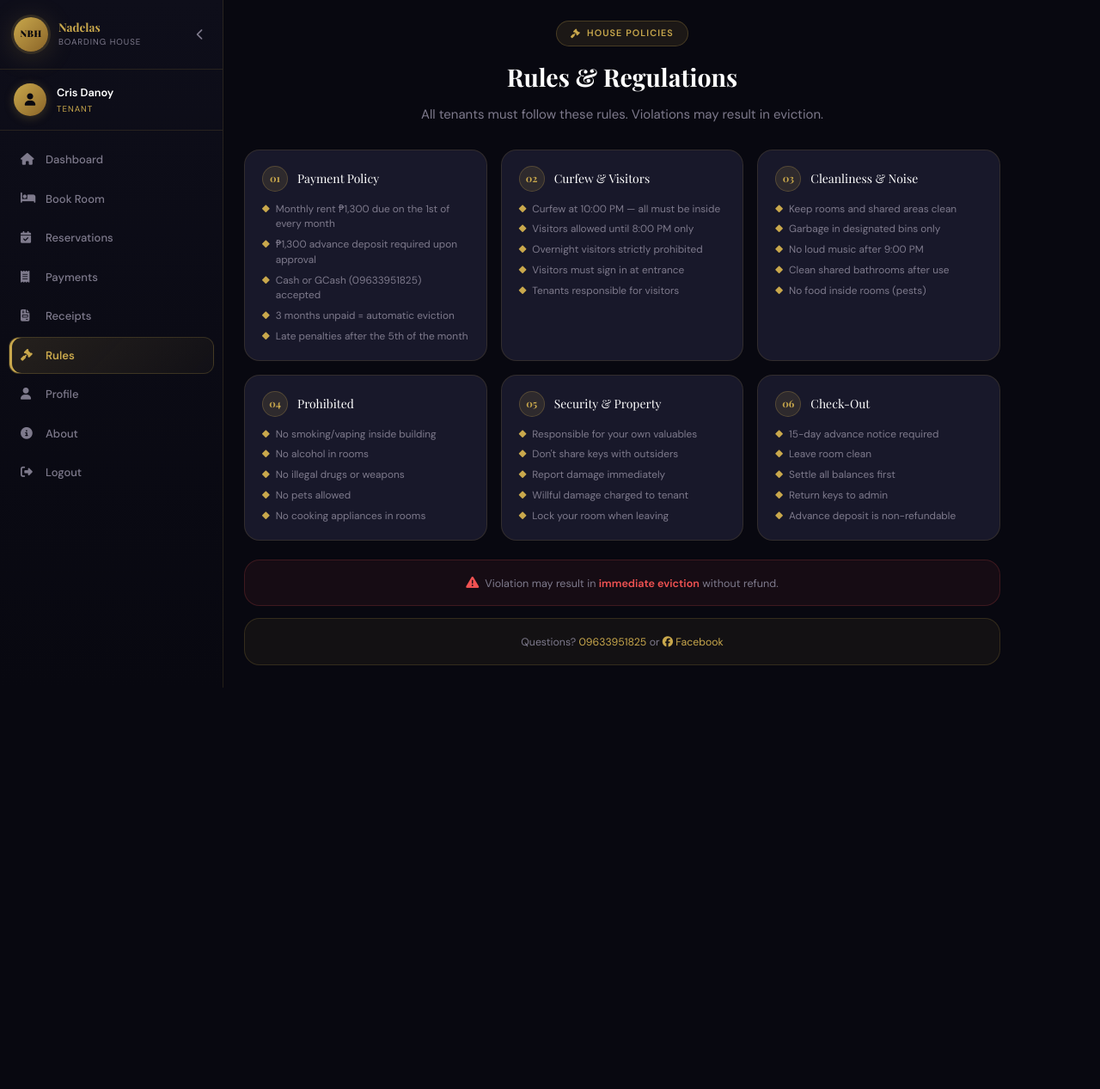
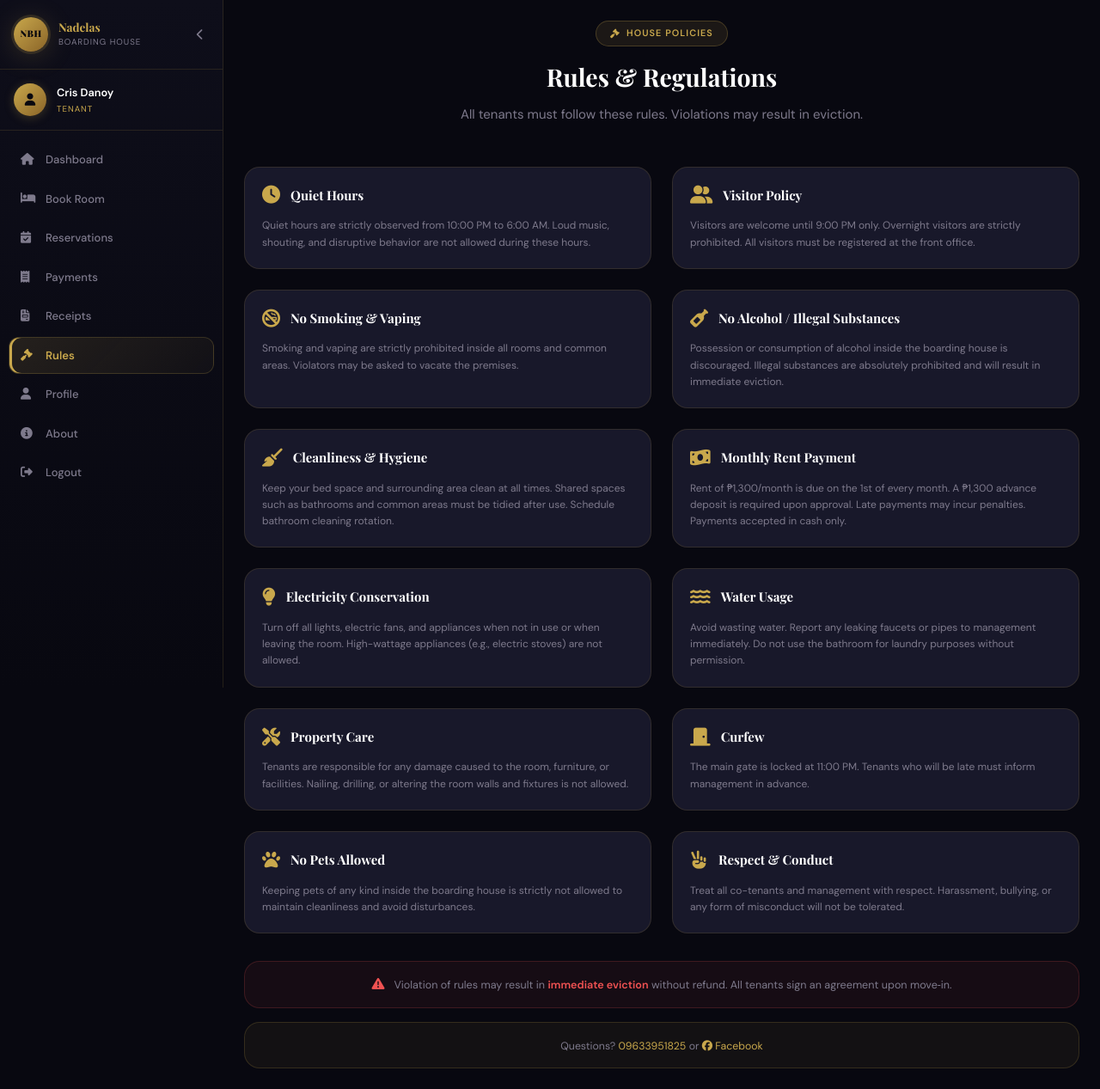
Before and after one commit to crisdanoy9-art/boarding-house, a PHP site: page /boarding-house-system/user/rules.php in a window 1280 px wide. Shown: the whole page at 86% size. Before the commit the page ends 800 px from the top, so only its background shows below. Run offline with PHP 8.4, Linux system fonts and the light colour scheme; a user stored in the database is signed in; data comes from the database, SQL or seed files in the repository; some libraries are stand-ins or nearby versions.

Commit message:
rules  adjustment

```diff
--- a/user/rules.php
+++ b/user/rules.php
@@ -1,12 +1,55 @@
-<?php require_once __DIR__.'/../includes/session.php'; requireLogin(); $pageTitle='House Rules'; include __DIR__.'/../includes/header.php'; include __DIR__.'/../includes/tenant_nav.php'; ?>
-<div style="max-width:880px;"><div style="text-align:center;margin-bottom:28px;"><span style="display:inline-flex;align-items:center;gap:7px;padding:5px 16px;border-radius:99px;background:rgba(201,168,76,.1);border:1px solid rgba(201,168,76,.25);font-size:.72rem;font-weight:700;color:var(--gold);text-transform:uppercase;letter-spacing:.1em;margin-bottom:12px;"><i class="fas fa-gavel"></i> House Policies</span><h1 style="font-family:var(--font-display);font-size:1.9rem;color:var(--white);margin-bottom:8px;">Rules & Regulations</h1><p style="color:var(--muted);">All tenants must follow these rules. Violations may result in eviction.</p></div>
-<div style="display:grid;grid-template-columns:repeat(auto-fit,minmax(270px,1fr));gap:16px;margin-bottom:22px;">
-<?php foreach([['01','Payment Policy','peso-sign',['Monthly rent ₱1,300 due on the 1st of every month','₱1,300 advance deposit required upon approval','Cash or GCash (09633951825) accepted','3 months unpaid = automatic eviction','Late penalties after the 5th of the month']],['02','Curfew & Visitors','clock',['Curfew at 10:00 PM — all must be inside','Visitors allowed until 8:00 PM only','Overnight visitors strictly prohibited','Visitors must sign in at entrance','Tenants responsible for visitors']],['03','Cleanliness & Noise','broom',['Keep rooms and shared areas clean','Garbage in designated bins only','No loud music after 9:00 PM','Clean shared bathrooms after use','No food inside rooms (pests)']],['04','Prohibited','ban',['No smoking/vaping inside building','No alcohol in rooms','No illegal drugs or weapons','No pets allowed','No cooking appliances in rooms']],['05','Security & Property','shield-alt',['Responsible for your own valuables','Don\'t share keys with outsiders','Report damage immediately','Willful damage charged to tenant','Lock your room when leaving']],['06','Check-Out','door-open',['15-day advance notice required','Leave room clean','Settle all balances first','Return keys to admin','Advance deposit is non-refundable']]] as [$n,$t,$i,$items]): ?>
-<div class="rule-card-tenant"><div class="rule-card-header"><div class="rule-num"><?= $n ?></div><div style="font-family:var(--font-display);color:var(--white);font-size:.93rem;"><?= $t ?></div></div><ul class="rule-list"><?php foreach($items as $item): ?><li><i class="fas fa-diamond"></i><?= $item ?></li><?php endforeach; ?></ul></div>
-<?php endforeach; ?>
+<?php
+require_once __DIR__ . '/../includes/session.php';
+requireLogin();
+$pageTitle = 'House Rules';
+include __DIR__ . '/../includes/header.php';
+include __DIR__ . '/../includes/tenant_nav.php';
+?>
+
+<div style="max-width:1200px;margin:0 auto;">
+    <div style="text-align:center;margin-bottom:48px;">
+        <span style="display:inline-flex;align-items:center;gap:7px;padding:5px 16px;border-radius:99px;background:rgba(201,168,76,.1);border:1px solid rgba(201,168,76,.25);font-size:.72rem;font-weight:700;color:var(--gold);text-transform:uppercase;letter-spacing:.1em;margin-bottom:12px;">
+            <i class="fas fa-gavel"></i> House Policies
+        </span>
+        <h2 class="section-title" style="font-size:1.9rem;color:var(--white);margin-bottom:8px;">Rules & Regulations</h2>
+        <p class="section-sub" style="color:var(--muted);">All tenants must follow these rules. Violations may result in eviction.</p>
+    </div>
+
+    <div style="display:grid;grid-template-columns:repeat(auto-fill,minmax(340px,1fr));gap:24px;">
+        <?php
+        $rules = [
+            ['fa-clock', 'Quiet Hours', 'Quiet hours are strictly observed from 10:00 PM to 6:00 AM. Loud music, shouting, and disruptive behavior are not allowed during these hours.'],
+            ['fa-user-friends', 'Visitor Policy', 'Visitors are welcome until 9:00 PM only. Overnight visitors are strictly prohibited. All visitors must be registered at the front office.'],
+            ['fa-smoking-ban', 'No Smoking & Vaping', 'Smoking and vaping are strictly prohibited inside all rooms and common areas. Violators may be asked to vacate the premises.'],
+            ['fa-wine-bottle', 'No Alcohol / Illegal Substances', 'Possession or consumption of alcohol inside the boarding house is discouraged. Illegal substances are absolutely prohibited and will result in immediate eviction.'],
+            ['fa-broom', 'Cleanliness & Hygiene', 'Keep your bed space and surrounding area clean at all times. Shared spaces such as bathrooms and common areas must be tidied after use. Schedule bathroom cleaning rotation.'],
+            ['fa-money-bill-wave', 'Monthly Rent Payment', 'Rent of ₱1,300/month is due on the 1st of every month. A ₱1,300 advance deposit is required upon approval. Late payments may incur penalties. Payments accepted in cash only.'],
+            ['fa-lightbulb', 'Electricity Conservation', 'Turn off all lights, electric fans, and appliances when not in use or when leaving the room. High-wattage appliances (e.g., electric stoves) are not allowed.'],
+            ['fa-water', 'Water Usage', 'Avoid wasting water. Report any leaking faucets or pipes to management immediately. Do not use the bathroom for laundry purposes without permission.'],
+            ['fa-tools', 'Property Care', 'Tenants are responsible for any damage caused to the room, furniture, or facilities. Nailing, drilling, or altering the room walls and fixtures is not allowed.'],
+            ['fa-door-closed', 'Curfew', 'The main gate is locked at 11:00 PM. Tenants who will be late must inform management in advance.'],
+            ['fa-paw', 'No Pets Allowed', 'Keeping pets of any kind inside the boarding house is strictly not allowed to maintain cleanliness and avoid disturbances.'],
+            ['fa-hand-peace', 'Respect & Conduct', 'Treat all co-tenants and management with respect. Harassment, bullying, or any form of misconduct will not be tolerated.']
+        ];
+        foreach ($rules as [$icon, $title, $desc]): ?>
+        <div class="rule-card-tenant" style="background:var(--surface);border:1px solid var(--border);border-radius:var(--r-lg);padding:20px;transition:all 0.2s;">
+            <div style="display:flex;align-items:center;gap:12px;margin-bottom:14px;">
+                <i class="fas <?= $icon ?>" style="color:var(--gold);font-size:1.4rem;"></i>
+                <h3 style="font-family:var(--font-display);color:var(--white);font-size:1rem;margin:0;"><?= $title ?></h3>
+            </div>
+            <p style="color:var(--muted);font-size:.8rem;line-height:1.6;margin:0;"><?= $desc ?></p>
+        </div>
+        <?php endforeach; ?>
+    </div>
+
+    <div style="background:rgba(240,82,82,.06);border:1px solid rgba(240,82,82,.18);border-radius:var(--r-lg);padding:14px 20px;text-align:center;margin-top:32px;">
+        <i class="fas fa-exclamation-triangle" style="color:var(--danger);margin-right:7px;"></i>
+        <span style="font-size:.84rem;color:var(--muted);">Violation of rules may result in <strong style="color:var(--danger);">immediate eviction</strong> without refund. All tenants sign an agreement upon move‑in.</span>
+    </div>
+
+    <div style="background:rgba(201,168,76,.06);border:1px solid rgba(201,168,76,.18);border-radius:var(--r-lg);padding:14px 20px;text-align:center;margin-top:16px;">
+        <span style="font-size:.82rem;color:var(--muted);">Questions? <a href="tel:09633951825" style="color:var(--gold);">09633951825</a> or <a href="https://www.facebook.com/cris.danoy.7/" target="_blank" style="color:var(--gold);"><i class="fab fa-facebook"></i> Facebook</a></span>
+    </div>
 </div>
-<div style="background:rgba(240,82,82,.06);border:1px solid rgba(240,82,82,.18);border-radius:var(--r-lg);padding:14px 20px;text-align:center;margin-bottom:14px;"><i class="fas fa-exclamation-triangle" style="color:var(--danger);margin-right:7px;"></i><span style="font-size:.84rem;color:var(--muted);">Violation may result in <strong style="color:var(--danger);">immediate eviction</strong> without refund.</span></div>
-<div style="background:rgba(201,168,76,.06);border:1px solid rgba(201,168,76,.18);border-radius:var(--r-lg);padding:14px 20px;text-align:center;"><span style="font-size:.82rem;color:var(--muted);">Questions? <a href="tel:09633951825" style="color:var(--gold);">09633951825</a> or <a href="https://www.facebook.com/cris.danoy.7/" target="_blank" style="color:var(--gold);"><i class="fab fa-facebook"></i> Facebook</a></span></div>
-</div>
-</div>
-<?php include __DIR__.'/../includes/footer.php'; ?>
+
+<?php include __DIR__ . '/../includes/footer.php'; ?>
```
